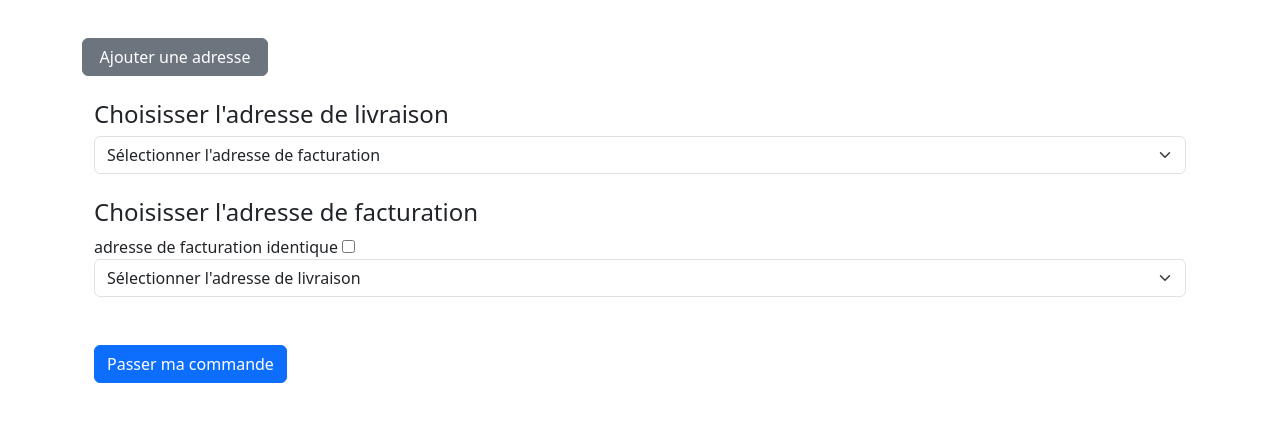
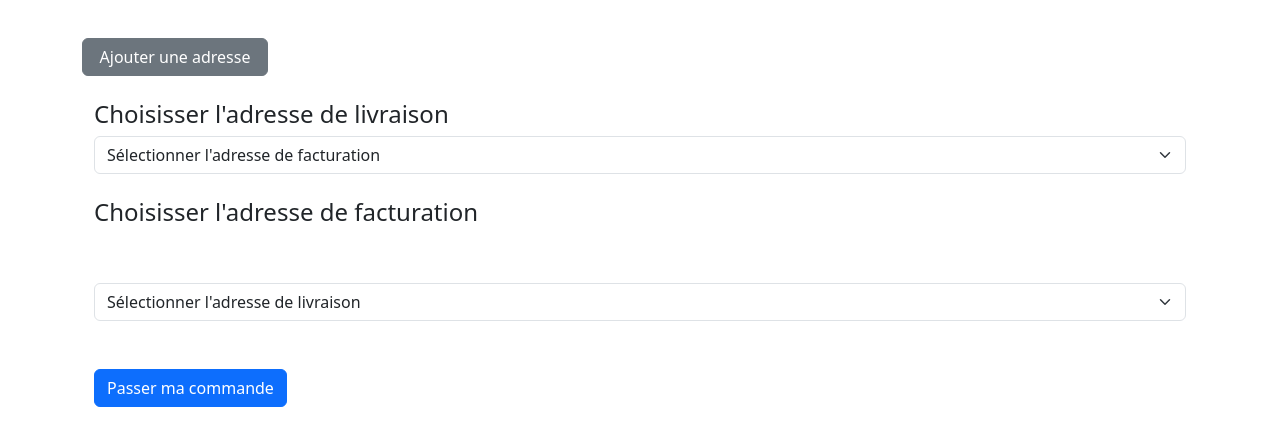
Before and after one commit to Quentin-BELHADJ/SAE-3-4-5-GROUPE19, a Flask app: template templates/client/boutique/panier_validation_adresses.html in a window 1280 px wide. Shown: the part 308-754 px from the top of the page. Run offline with Flask 3, Linux system fonts and the light colour scheme; the template is opened without the code that fills it: most values are stand-ins (such as "Sample title", 1, 10 or a date in 2020); some libraries are stand-ins or nearby versions.

Commit message:
Update panier_validation_adresses.html

```diff
--- a/templates/client/boutique/panier_validation_adresses.html
+++ b/templates/client/boutique/panier_validation_adresses.html
@@ -32,7 +32,7 @@
                     <br>
 
                     <h4>Choisisser l'adresse de facturation</h4>
-                    adresse de facturation identique <input type="checkbox" name="adresse_identique" value="adresse_identique" id="adresse_identique" onclick="identique()" >
+                    <div style="visibility: hidden;">adresse de facturation identique <input type="checkbox" name="adresse_identique" value="adresse_identique" id="adresse_identique" onclick="identique()" ></div>
                 <br>
                     <select  id="id_adresse_facturation" name="id_adresse_facturation" required class="form-select">
                         <option value="">Sélectionner l'adresse de livraison</option>
```
